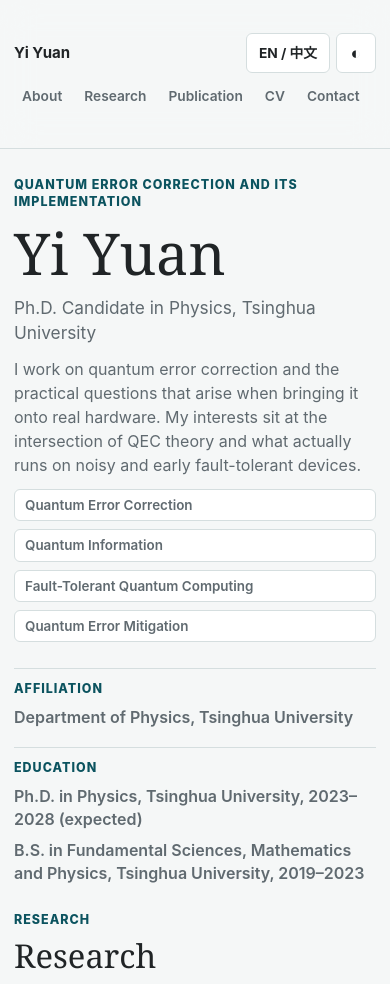
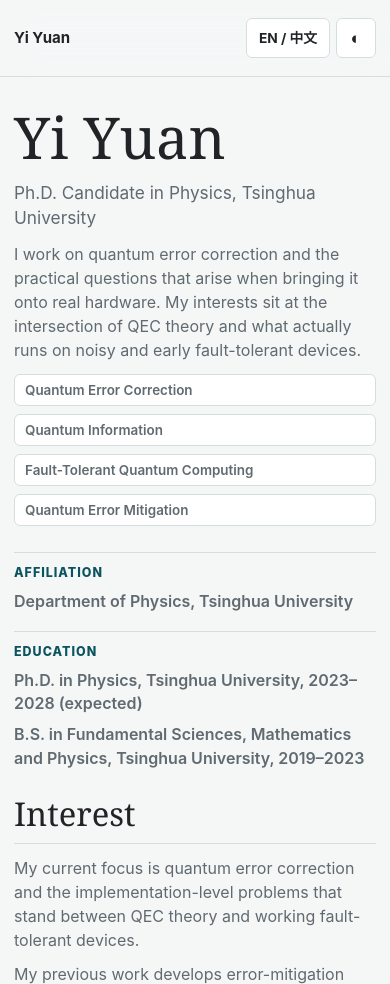
Before and after one commit to yuanyithu/yuanyithu.github.io, a plain HTML site: page index.html in a window 390 px wide. Shown: the top 984 px of the page. Drawn offline with Linux system fonts and the light colour scheme.

Commit message:
Clean up homepage sections

```diff
--- a/index.html
+++ b/index.html
@@ -16,13 +16,6 @@
   <header class="site-header">
     <nav class="nav" aria-label="Primary navigation">
       <a class="brand" href="#top" aria-label="Yi Yuan home" data-i18n="brandName">Yi Yuan</a>
-      <div class="nav-links" aria-label="Section navigation">
-        <a href="#about" data-i18n="navAbout">About</a>
-        <a href="#research" data-i18n="navResearch">Research</a>
-        <a href="#publication" data-i18n="navPublication">Publication</a>
-        <a href="#cv" data-i18n="navCv">CV</a>
-        <a href="#contact" data-i18n="navContact">Contact</a>
-      </div>
       <div class="nav-actions" aria-label="Preferences">
         <button class="text-toggle" type="button" data-language-toggle aria-label="Switch language">EN / 中文</button>
         <button class="icon-toggle" type="button" data-theme-toggle aria-label="Switch color theme">
@@ -35,11 +28,10 @@
   <main id="top" class="page-shell">
     <section class="hero section" id="about" aria-labelledby="hero-title">
       <div class="hero-copy">
-        <p class="eyebrow" data-i18n="heroEyebrow">Quantum error correction and its implementation</p>
         <h1 id="hero-title" data-i18n="heroName">Yi Yuan</h1>
         <p class="hero-role" data-i18n="heroRole">Ph.D. Candidate in Physics, Tsinghua University</p>
         <p class="hero-summary" data-i18n="heroSummary">I work on quantum error correction and the practical questions that arise when bringing it onto real hardware. My interests sit at the intersection of QEC theory and what actually runs on noisy and early fault-tolerant devices.</p>
-        <div class="hero-tags" aria-label="Research keywords">
+        <div class="hero-tags" aria-label="Interest keywords">
           <span data-i18n="tagQec">Quantum Error Correction</span>
           <span data-i18n="tagQuantumInformation">Quantum Information</span>
           <span data-i18n="tagFaultTolerant">Fault-Tolerant Quantum Computing</span>
@@ -60,10 +52,9 @@
       </div>
     </section>
 
-    <section class="section research-section" id="research" aria-labelledby="research-title">
+    <section class="section research-section" id="interest" aria-labelledby="interest-title">
       <div class="section-heading">
-        <p class="eyebrow" data-i18n="researchEyebrow">Research</p>
-        <h2 id="research-title" data-i18n="researchTitle">Research</h2>
+        <h2 id="interest-title" data-i18n="interestTitle">Interest</h2>
       </div>
       <div class="research-copy">
         <p data-i18n="researchDirection">My current focus is quantum error correction and the implementation-level problems that stand between QEC theory and working fault-tolerant devices.</p>
@@ -71,10 +62,9 @@
       </div>
     </section>
 
-    <section class="section publication-section" id="publication" aria-labelledby="publication-title">
+    <section class="section publication-section" id="work" aria-labelledby="work-title">
       <div class="section-heading">
-        <p class="eyebrow" data-i18n="publicationEyebrow">Publication</p>
-        <h2 id="publication-title" data-i18n="publicationTitle">Publication</h2>
+        <h2 id="work-title" data-i18n="workTitle">Work</h2>
       </div>
       <article class="publication-item">
         <div>
@@ -90,8 +80,7 @@
 
     <section class="section contact-section" id="contact" aria-labelledby="contact-title">
       <div class="section-heading">
-        <p class="eyebrow" data-i18n="contactEyebrow">Contact</p>
-        <h2 id="contact-title" data-i18n="contactTitle">Professional Links</h2>
+        <h2 id="contact-title" data-i18n="contactTitle">Contact</h2>
       </div>
       <div class="contact-links">
         <a href="mailto:yuany23@mails.tsinghua.edu.cn">yuany23@mails.tsinghua.edu.cn</a>
@@ -113,7 +102,7 @@
   </main>
 
   <footer class="site-footer">
-    <p><span data-i18n="footerUpdated">Last updated</span> 2026</p>
+    <p data-i18n="footerUpdated">Last updated May 30, 2026</p>
   </footer>
 
   <script src="script.js"></script>
--- a/script.js
+++ b/script.js
@@ -1,13 +1,7 @@
 (function () {
   const translations = {
     en: {
-      navAbout: "About",
-      navResearch: "Research",
-      navPublication: "Publication",
-      navCv: "CV",
-      navContact: "Contact",
       brandName: "Yi Yuan",
-      heroEyebrow: "Quantum error correction and its implementation",
       heroName: "Yi Yuan",
       heroRole: "Ph.D. Candidate in Physics, Tsinghua University",
       heroSummary: "I work on quantum error correction and the practical questions that arise when bringing it onto real hardware. My interests sit at the intersection of QEC theory and what actually runs on noisy and early fault-tolerant devices.",
@@ -20,12 +14,10 @@
       highlightEducationLabel: "Education",
       highlightEducation: "Ph.D. in Physics, Tsinghua University, 2023–2028 (expected)",
       highlightUndergraduate: "B.S. in Fundamental Sciences, Mathematics and Physics, Tsinghua University, 2019–2023",
-      researchEyebrow: "Research",
-      researchTitle: "Research",
+      interestTitle: "Interest",
       researchDirection: "My current focus is quantum error correction and the implementation-level problems that stand between QEC theory and working fault-tolerant devices.",
       researchPrevious: "My previous work develops error-mitigation techniques for the noisy and early fault-tolerant regime — combining quantum error-detecting codes with probabilistic error cancellation to reshape the effective noise channel and suppress residual logical errors at reduced sampling cost.",
-      publicationEyebrow: "Publication",
-      publicationTitle: "Publication",
+      workTitle: "Work",
       publicationStatus: "Preprint, 2026",
       publicationBody: "This work develops a QEDC+PEC route for noisy and early fault-tolerant devices, using post-selection and probabilistic error cancellation to reshape noise and suppress residual logical errors.",
       cvEyebrow: "CV",
@@ -33,19 +25,12 @@
       cvBody: "Download the English or Chinese version of my CV as a PDF.",
       cvEnglish: "English CV",
       cvChinese: "中文简历",
-      contactEyebrow: "Contact",
-      contactTitle: "Professional Links",
+      contactTitle: "Contact",
       contactVibe: "I'm also a vibe coder who enjoys exploring the possibilities AI opens up 🙂",
-      footerUpdated: "Last updated"
+      footerUpdated: "Last updated May 30, 2026"
     },
     zh: {
-      navAbout: "关于",
-      navResearch: "研究",
-      navPublication: "论文",
-      navCv: "简历",
-      navContact: "联系",
       brandName: "袁逸",
-      heroEyebrow: "量子纠错及其实现",
       heroName: "袁逸",
       heroRole: "清华大学物理系博士研究生",
       heroSummary: "我的研究方向是量子纠错,以及将纠错理论落实到真实硬件时出现的现实问题。我的兴趣位于量子纠错理论与真正运行在含噪和早期容错设备上的实践之间。",
@@ -58,12 +43,10 @@
       highlightEducationLabel: "教育经历",
       highlightEducation: "清华大学物理系博士研究生，2023–2028（预计）",
       highlightUndergraduate: "清华大学物理系数理基础科学班本科，2019–2023",
-      researchEyebrow: "研究",
-      researchTitle: "研究",
+      interestTitle: "兴趣",
       researchDirection: "我目前关注量子纠错，以及横亘在量子纠错理论和可工作的容错设备之间的实现层问题。",
       researchPrevious: "我之前的工作发展面向含噪和早期容错阶段的误差缓解技术——将量子错误探测码与概率误差抵消结合，重塑有效噪声信道，并以较低采样成本抑制剩余逻辑错误。",
-      publicationEyebrow: "论文",
-      publicationTitle: "论文",
+      workTitle: "工作",
       publicationStatus: "预印本，2026",
       publicationBody: "这项工作面向含噪和早期容错设备，探索通过后选择与概率误差抵消重塑噪声并抑制剩余逻辑错误的 QEDC+PEC 路径。",
       cvEyebrow: "简历",
@@ -71,10 +54,9 @@
       cvBody: "下载英文或中文 PDF 版本简历。",
       cvEnglish: "English CV",
       cvChinese: "中文简历",
-      contactEyebrow: "联系",
-      contactTitle: "专业链接",
+      contactTitle: "联系",
       contactVibe: "我也是一名 vibe coder,喜欢探索 AI 带来的各种可能 🙂",
-      footerUpdated: "最后更新"
+      footerUpdated: "最后更新 2026年5月30日"
     }
   };
 
--- a/styles.css
+++ b/styles.css
@@ -98,8 +98,9 @@
   min-height: var(--header-height);
   margin: 0 auto;
   display: grid;
-  grid-template-columns: auto minmax(0, 1fr) auto;
+  grid-template-columns: auto auto;
   align-items: center;
+  justify-content: space-between;
   gap: 22px;
 }
 
@@ -110,30 +111,6 @@
   letter-spacing: 0;
   text-decoration: none;
   white-space: nowrap;
-}
-
-.nav-links {
-  display: flex;
-  justify-content: center;
-  gap: 6px;
-  min-width: 0;
-}
-
-.nav-links a {
-  color: var(--muted);
-  font-size: 0.9rem;
-  font-weight: 620;
-  line-height: 1;
-  padding: 10px 9px;
-  border-radius: 6px;
-  text-decoration: none;
-  white-space: nowrap;
-}
-
-.nav-links a:hover,
-.nav-links a:focus-visible {
-  color: var(--text);
-  background: var(--surface-muted);
 }
 
 .nav-actions {
@@ -587,7 +564,7 @@
 
 @media (max-width: 980px) {
   :root {
-    --header-height: 104px;
+    --header-height: 76px;
   }
 
   .page-shell {
@@ -608,23 +585,8 @@
   }
 
   .nav {
-    grid-template-columns: 1fr auto;
     align-content: center;
-    gap: 8px 16px;
-    padding: 12px 0;
-  }
-
-  .nav-links {
-    grid-column: 1 / -1;
-    grid-row: 2;
-    justify-content: flex-start;
-    overflow-x: auto;
-    padding-bottom: 2px;
-    scrollbar-width: none;
-  }
-
-  .nav-links::-webkit-scrollbar {
-    display: none;
+    gap: 16px;
   }
 
   .two-column {
@@ -642,7 +604,7 @@
 
 @media (max-width: 700px) {
   :root {
-    --header-height: 132px;
+    --header-height: 76px;
   }
 
   .nav,
@@ -658,11 +620,6 @@
   .text-toggle {
     min-width: 84px;
     padding: 0 10px;
-  }
-
-  .nav-links {
-    flex-wrap: wrap;
-    overflow-x: visible;
   }
 
   .page-shell {
@@ -713,16 +670,11 @@
 
 @media (max-width: 430px) {
   :root {
-    --header-height: 148px;
+    --header-height: 76px;
   }
 
   .brand {
     font-size: 0.94rem;
-  }
-
-  .nav-links a {
-    padding: 9px 8px;
-    font-size: 0.86rem;
   }
 
   h1 {
```
